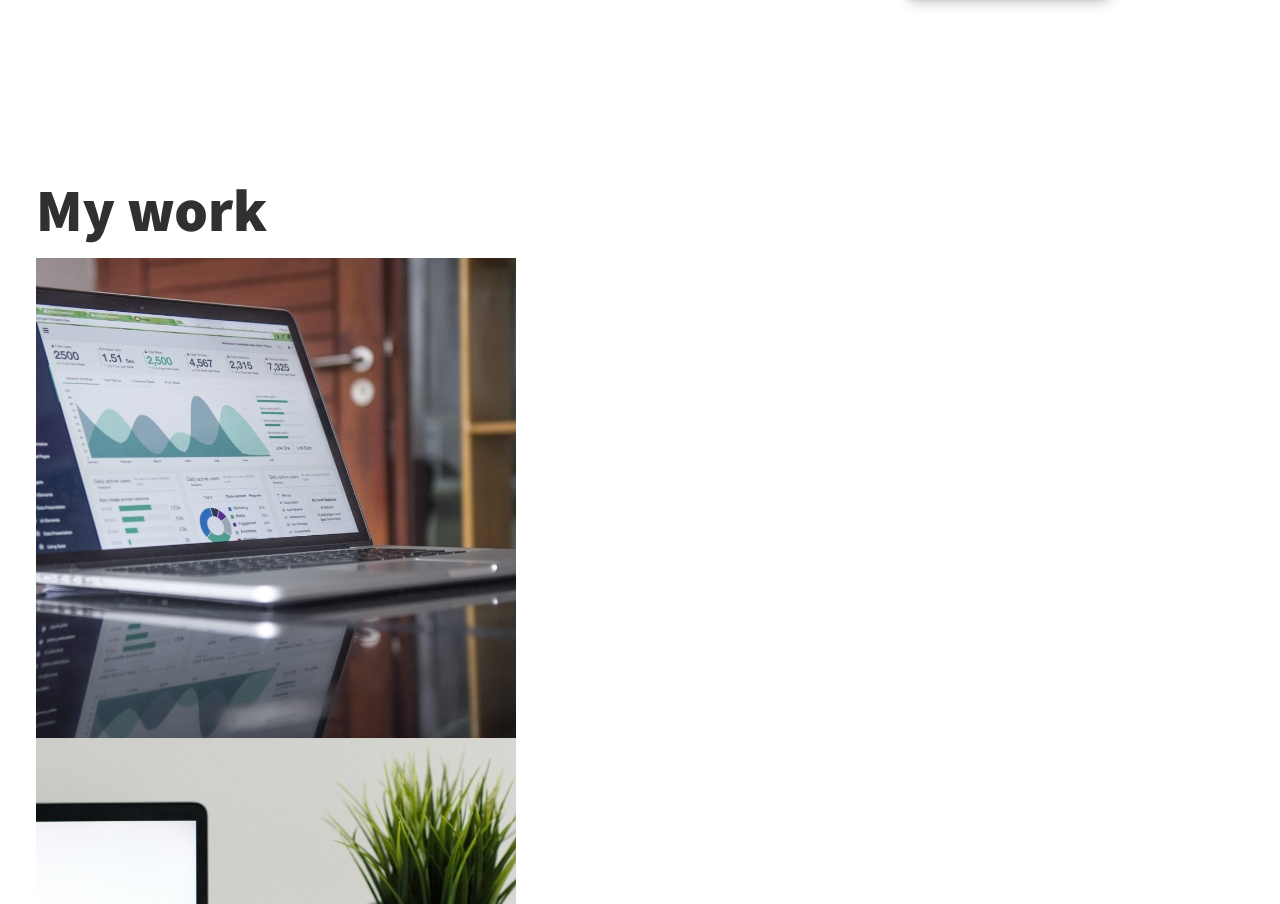
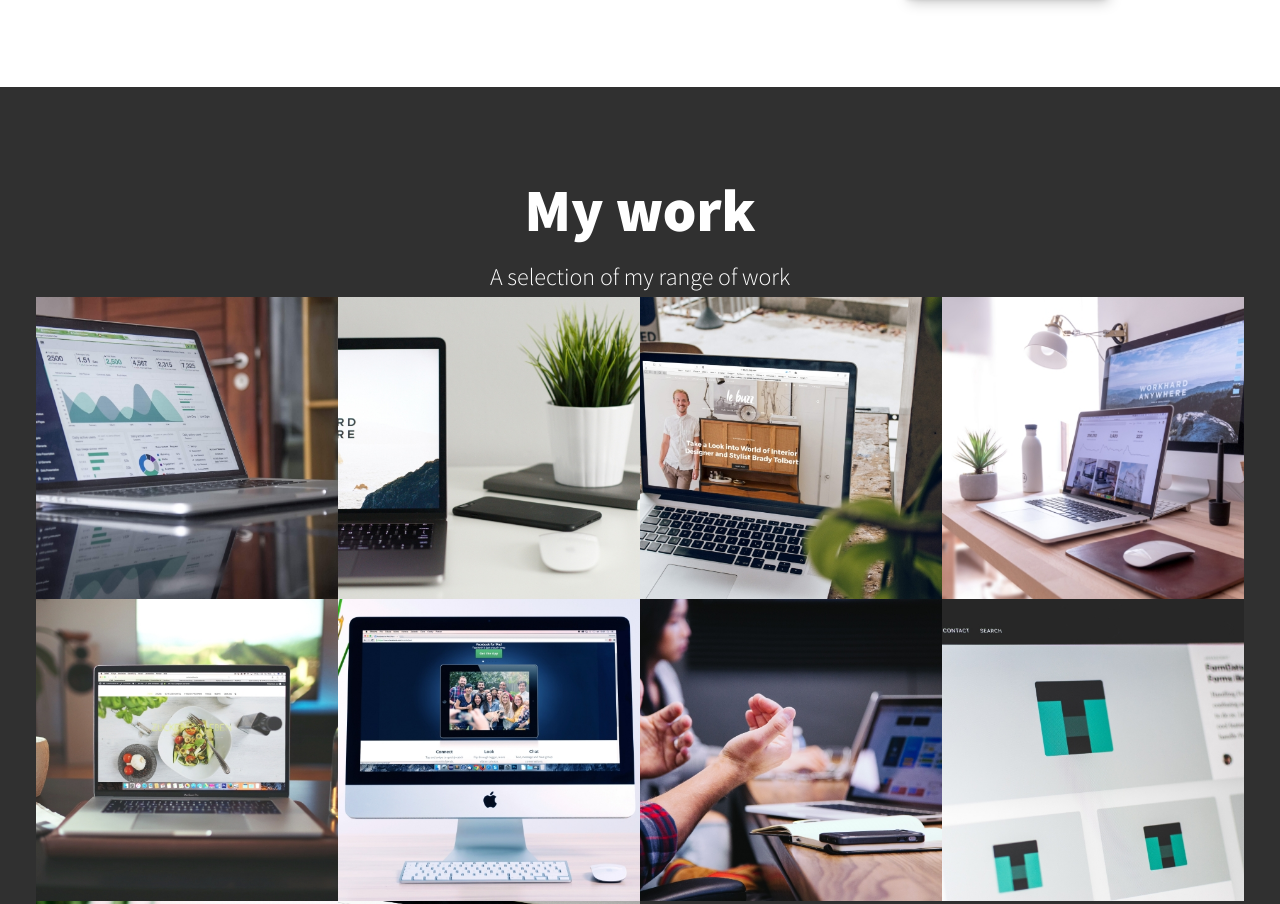
Before and after one commit to andreamartz/portfolio-simple, a plain HTML site: page index.html in a window 1280 px wide. Shown: the part 1382-2286 px from the top of the page. Drawn offline with nearby package versions, Linux system fonts and the light colour scheme.

Commit message:
Style Work section

```diff
--- a/css/style.css
+++ b/css/style.css
@@ -119,6 +119,12 @@ h3 { font-size: var(--fs-h3) }
     padding: .25em 1em;
     font-family: var(--ff-secondary);
     margin-bottom: 1em;
+}
+
+.section__subtitle--work {
+    color: var(--clr-accent);
+    font-weight: var(--fw-bold);
+    margin-bottom: 2em;
 }
 
 /* header */
@@ -259,3 +265,38 @@ nav { display: none; }
       z-index: 2;
   }
 }
+
+/* My Work */
+
+.my-work {
+    background-color: var(--clr-dark);
+    color: var(--clr-light);
+    text-align: center;
+}
+
+.portfolio {
+    display: grid;
+    grid-template-columns: repeat(auto-fit, minmax(300px, 1fr));
+}
+
+.portfolio__item {
+    background: var(--clr-accent);
+    overflow: hidden;
+}
+
+.portfolio__img {
+    transition:
+        transform 750ms cubic-bezier(.5, 0, .5, 1),
+        opacity 250ms linear;
+}
+
+.portfolio__item:focus {
+    position: relative;
+    z-index: 2;
+}
+
+.portfolio__img:hover,
+.portfolio__item:focus .portfolio__img {
+    transform: scale(1.2);
+    opacity: .5;
+}
--- a/index.html
+++ b/index.html
@@ -80,7 +80,7 @@
     <!-- My Work -->
     <section class="my-work" id="work">
       <h2 class="section__title">My work</h2>
-      <p class="section__subtitle"></p>
+      <p class="section__subtitle">A selection of my range of work</p>
 
       <div class="portfolio">
         <!-- Portfolio item 01 -->
@@ -128,7 +128,7 @@
           <img src="img/portfolio-09.jpg" alt="" class="portfolio__img">
         </a>
 
-        <!-- Portfolio item 0 0-->
+        <!-- Portfolio item 10-->
         <a href="#" class="portfolio__item">
           <img src="img/portfolio-10.jpg" alt="" class="portfolio__img">
         </a>
```
Lines whose indentation alone changed are shown as unchanged.
